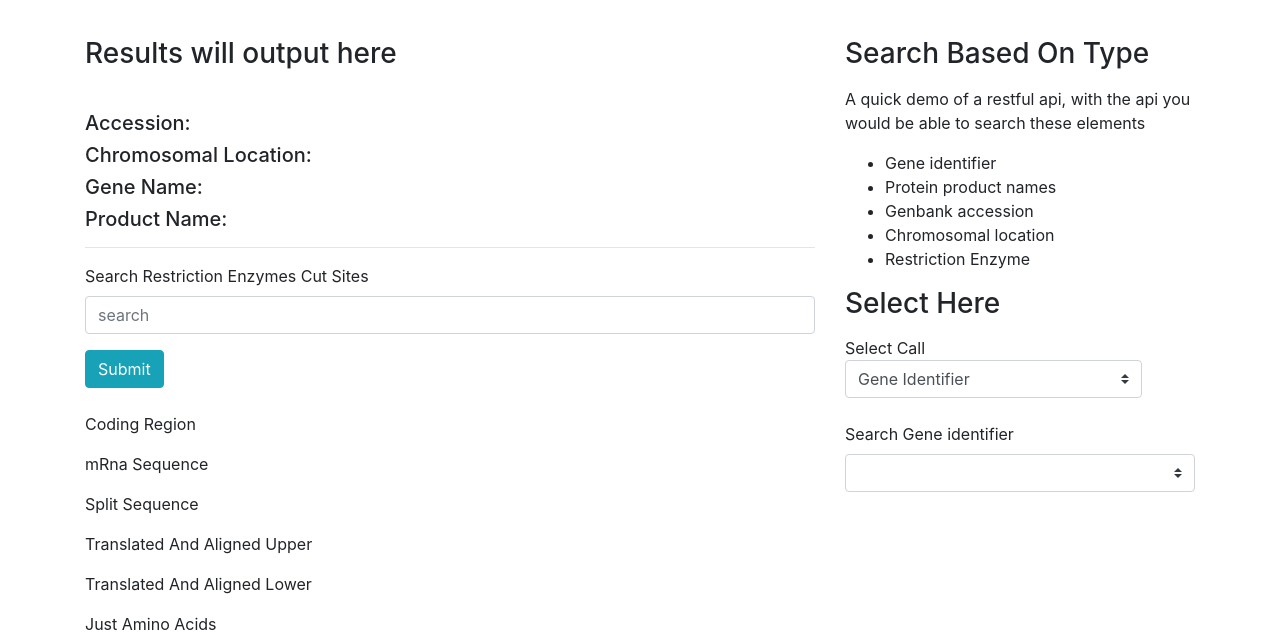
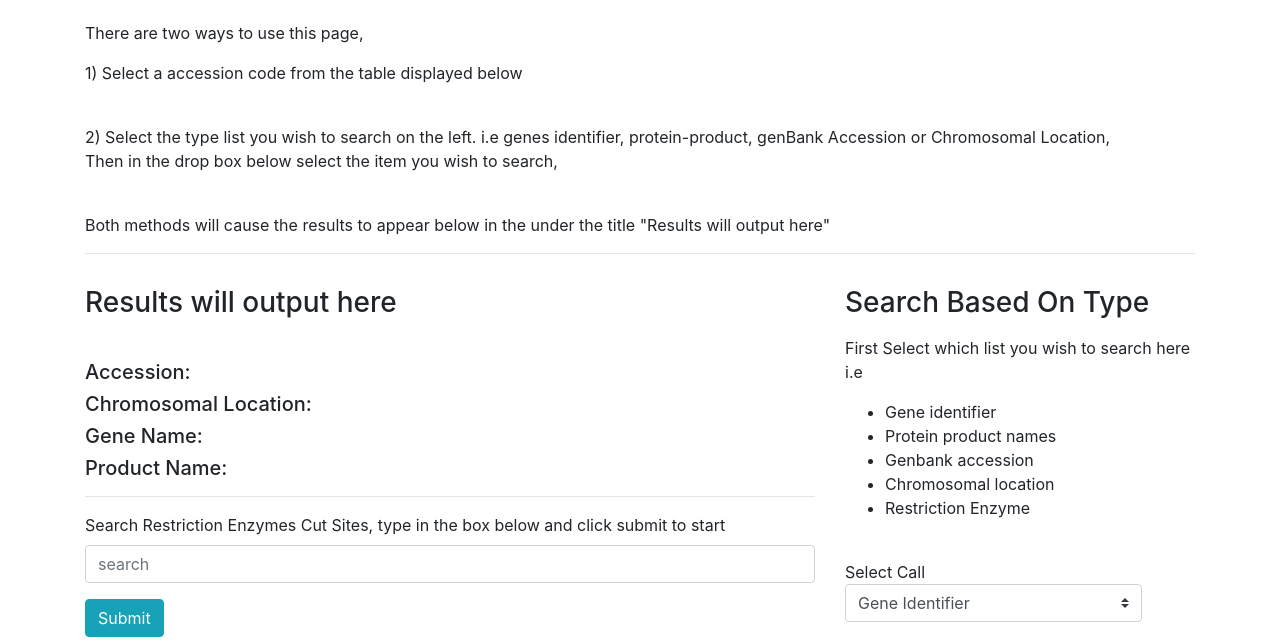
Before and after one commit to sergioramalli/biocomputing, a plain HTML site: page index.html in a window 1280 px wide. Shown: the part 131-774 px from the top of the page. Drawn offline with Linux system fonts and the light colour scheme; no server answers.

Commit message:
added commands to ui

```diff
--- a/index.html
+++ b/index.html
@@ -99,6 +99,21 @@ V1.0   Original                                                     BY: Sergio G
             <small>Bio-Computing Coursework</small>
         </h1>
 
+        <p>There are two ways to use this page,</p>
+        <p>1) Select a accession code from the table displayed below</p>
+        <br>
+        <p>
+            2) Select the type list you wish to search on the left. i.e genes identifier, protein-product, genBank Accession or Chromosomal Location,
+            <br>
+            Then in the drop box below select the item you wish to search,
+         </p>
+
+
+         <br>
+         <p>Both methods will cause the results to appear below in the under the title "Results will output here"</p>
+
+        <hr>
+
         <!-- Portfolio Item Row -->
         <div class="row">
 
@@ -149,7 +164,7 @@ V1.0   Original                                                     BY: Sergio G
 
                     <div class="form-group">
 
-                        <label for="search-input">Search Restriction Enzymes Cut Sites</label>
+                        <label for="search-input">Search Restriction Enzymes Cut Sites, type in the box below and click submit to start</label>
                         <input list="search-input-list" id="search-input" placeholder="search" class="form-control">
 
                     </div>
@@ -199,7 +214,7 @@ V1.0   Original                                                     BY: Sergio G
             <div class="col-sm-4">
 
                 <h3 class="my-3">Search Based On Type</h3>
-                <p id="response_object">A quick demo of a restful api, with the api you would be able to search these elements</p>
+                <p class="my-3">First Select which list you wish to search here i.e </p>
                 <ul>
 
                     <li>Gene identifier</li>
@@ -210,7 +225,7 @@ V1.0   Original                                                     BY: Sergio G
 
                 </ul>
 
-                <h3 class="my-3">Select Here</h3>
+                <br>
 
                 <form class="form-inline">
 
@@ -236,7 +251,7 @@ V1.0   Original                                                     BY: Sergio G
 
                         <!-- the list of items selected from the id="select-output are" outputted here-->
                         <div class="form-group">
-                            <label for="search-input-option" id="search-label">Select via drop box <span class="type-label"></span></label>
+                            <label for="search-input-option" id="search-label"></label>
                             <select class="custom-select" id="search-input-option">
                             </select>
                         </div>
@@ -538,7 +553,7 @@ V1.0   Original                                                     BY: Sergio G
 
         //Gets the first list on page load
         getLists("genes");
-        $('#search-label').html('Search Gene identifier');
+        $('#search-label').html('Then Select item via drop box for Gene identifier');
         searchItem = 'gene';
 
         //This block helps set the url for the json requests to the server
@@ -549,28 +564,28 @@ V1.0   Original                                                     BY: Sergio G
                 case "gene-identifier":
 
                     getLists("genes");
-                    $('#search-label').html('Search Gene identifier');
+                    $('#search-label').html('Then Select item via drop box for Gene identifier');
                     searchItem = 'gene';
                     break;
 
                 case "product":
 
                     getLists("protein-products");
-                    $('#search-label').html('Search Protein Product');
+                    $('#search-label').html('Then Select item via drop box for Protein Product');
                     searchItem = 'protein-product';
                     break;
 
                 case "genbank":
 
                     getLists("accessions");
-                    $('#search-label').html('Seach genBank entry');
+                    $('#search-label').html('Then Select item via drop box for genBank entry');
                     searchItem = 'accession';
                     break;
 
                 case "location":
 
                     getLists("locations");
-                    $('#search-label').html('search between Chromosomal locations');
+                    $('#search-label').html('Then Select item via drop box for Chromosomal locations');
                     searchItem = 'location';
                     break;
 
```
